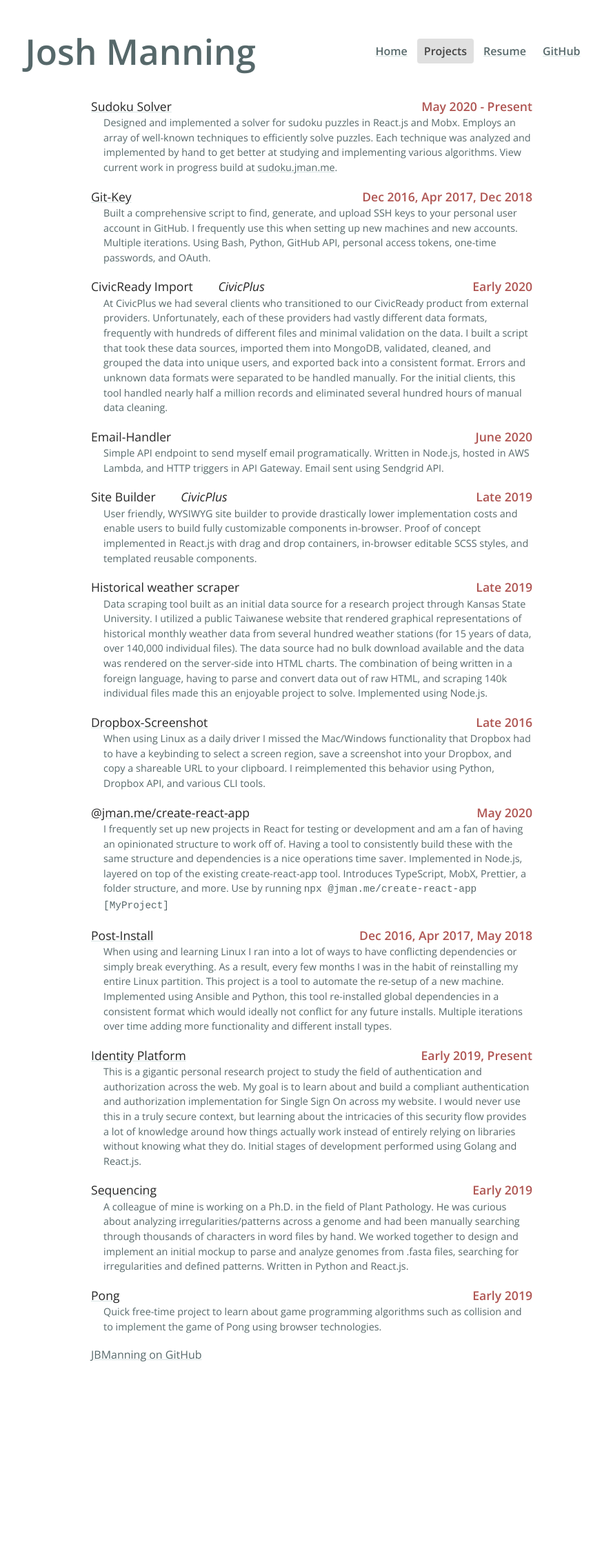
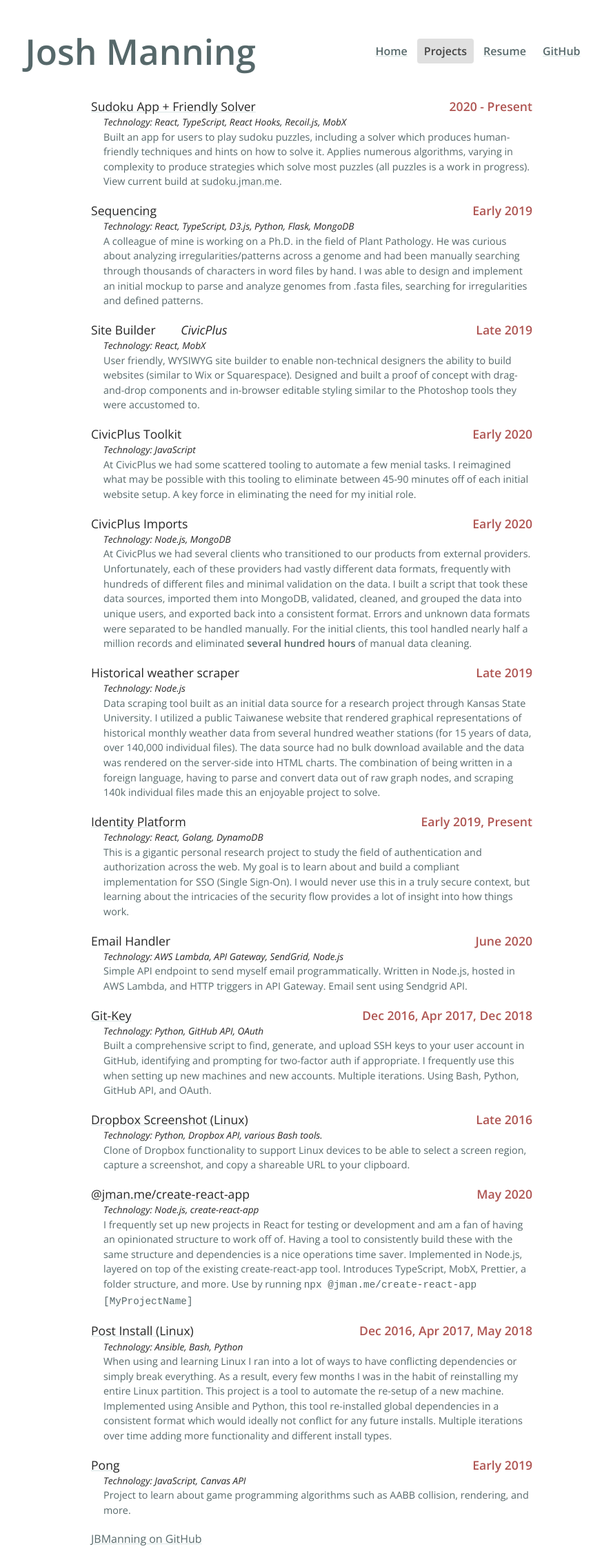
Before and after one commit to its-jman/jman.me, a Jekyll site: the page built from docs/projects/index.html, in a window 1280 px wide. Shown: the whole page at 69% size, without its empty margins (188-1061 px from the left). Built offline with Jekyll 4.4.1, drawn with Linux system fonts in a browser that asks for light colours; before the commit the page ends 1992 px from its top, so only the background shows below that.

Commit message:
refactor writing and descriptions

````diff
--- a/docs/_data/projects.yml
+++ b/docs/_data/projects.yml
@@ -1,49 +1,58 @@
 ---
-- name: "Sudoku Solver"
+- name: "Sudoku App + Friendly Solver"
   repository: https://github.com/jbmanning/sudoku
-  date: "May 2020 - Present"
+  date: "2020 - Present"
+  tech: React, TypeScript, React Hooks, Recoil.js, MobX
   description: |-
-    Designed and implemented a solver for sudoku puzzles in React.js and Mobx. Employs an array
-    of well-known techniques to efficiently solve puzzles. Each technique was analyzed
-    and implemented by hand to get better at studying and implementing various algorithms.
-    View current work in progress build at [sudoku.jman.me](https://sudoku.jman.me).
+    Built an app for users to play sudoku puzzles, including a solver which produces human-friendly
+    techniques and hints on how to solve it. Applies numerous algorithms, varying in
+    complexity to produce strategies which solve most puzzles (all puzzles is a work in
+    progress). View current build at [sudoku.jman.me](https://sudoku.jman.me).
 
-- name: "Git-Key"
-  repository: https://github.com/jbmanning/git-key
-  date: "Dec 2016, Apr 2017, Dec 2018"
+- name: "Sequencing"
+  repository: https://github.com/jbmanning/sequencing
+  date: "Early 2019"
+  tech: React, TypeScript, D3.js, Python, Flask, MongoDB
   description: |-
-    Built a comprehensive script to find, generate, and upload SSH keys to
-    your personal user account in GitHub. I frequently use this when setting
-    up new machines and new accounts. Multiple iterations. Using Bash, Python,
-    GitHub API, personal access tokens, one-time passwords, and OAuth.
+    A colleague of mine is working on a Ph.D. in the field of Plant Pathology.
+    He was curious about analyzing irregularities/patterns across a genome and had
+    been manually searching through thousands of characters in word files by hand.
+    I was able to design and implement an initial mockup to parse and analyze
+    genomes from .fasta files, searching for irregularities and defined
+    patterns.
 
-- name: "CivicReady Import&nbsp;&nbsp;&nbsp;&nbsp;&nbsp;&nbsp;&nbsp;&nbsp;*CivicPlus*"
+- name: "Site Builder&nbsp;&nbsp;&nbsp;&nbsp;&nbsp;&nbsp;&nbsp;&nbsp;*CivicPlus*"
+  date: "Late 2019"
+  tech: React, MobX
+  description: |-
+    User friendly, WYSIWYG site builder to enable non-technical designers the ability to
+    build websites (similar to Wix or Squarespace). Designed and built a proof of concept
+    with drag-and-drop components and in-browser editable styling similar to the Photoshop
+    tools they were accustomed to.
+
+- name: "CivicPlus Toolkit"
   date: "Early 2020"
+  tech: JavaScript
   description: |-
-    At CivicPlus we had several clients who transitioned to our CivicReady product from external
+    At CivicPlus we had some scattered tooling to automate a few menial tasks. I reimagined what may be possible
+    with this tooling to eliminate between 45-90 minutes off of each initial website setup. A key
+    force in eliminating the need for my initial role.
+
+- name: "CivicPlus Imports"
+  date: "Early 2020"
+  tech: Node.js, MongoDB
+  description: |-
+    At CivicPlus we had several clients who transitioned to our products from external
     providers. Unfortunately, each of these providers had vastly different data formats,
     frequently with hundreds of different files and minimal validation on the data.
     I built a script that took these data sources, imported them into MongoDB, validated, cleaned,
     and grouped the data into unique users, and exported back into a consistent format. Errors and unknown data formats
     were separated to be handled manually. For the initial clients, this tool handled nearly half a
-    million records and eliminated several hundred hours of manual data cleaning.
-
-- name: "Email-Handler"
-  date: "June 2020"
-  description: |-
-    Simple API endpoint to send myself email programatically. Written in Node.js, hosted in
-    AWS Lambda, and HTTP triggers in API Gateway. Email sent using Sendgrid API.
-
-- name: "Site Builder&nbsp;&nbsp;&nbsp;&nbsp;&nbsp;&nbsp;&nbsp;&nbsp;*CivicPlus*"
-  date: "Late 2019"
-  description: |-
-    User friendly, WYSIWYG site builder to provide drastically lower implementation
-    costs and enable users to build fully customizable components in-browser. Proof
-    of concept implemented in React.js with drag and drop containers, in-browser editable
-    SCSS styles, and templated reusable components.
+    million records and eliminated **several hundred hours** of manual data cleaning.
 
 - name: "Historical weather scraper"
   date: "Late 2019"
+  tech: Node.js
   description: |-
     Data scraping tool built as an initial data source for a research project
     through Kansas State University. I utilized a public Taiwanese website that rendered
@@ -51,32 +60,60 @@
     hundred weather stations (for 15 years of data, over 140,000 individual files).
     The data source had no bulk download available and the data was rendered on the
     server-side into HTML charts. The combination of being written in a foreign language,
-    having to parse and convert data out of raw HTML, and scraping 140k individual files
-    made this an enjoyable project to solve. Implemented using Node.js.
+    having to parse and convert data out of raw graph nodes, and scraping 140k individual files
+    made this an enjoyable project to solve.
 
-- name: "Dropbox-Screenshot"
+- name: "Identity Platform"
+  repository: https://github.com/jbmanning/auth
+  date: "Early 2019, Present"
+  tech: React, Golang, DynamoDB
+  description: |-
+    This is a gigantic personal research project to study the field of authentication and
+    authorization across the web. My goal is to learn about and build a compliant implementation
+    for SSO (Single Sign-On). I would never use this in a truly secure context, but learning about the intricacies
+    of the security flow provides a lot of insight into how things work.
+
+- name: "Email Handler"
+  date: "June 2020"
+  tech: AWS Lambda, API Gateway, SendGrid, Node.js
+  description: |-
+    Simple API endpoint to send myself email programmatically. Written in Node.js, hosted in
+    AWS Lambda, and HTTP triggers in API Gateway. Email sent using Sendgrid API.
+
+- name: "Git-Key"
+  repository: https://github.com/jbmanning/git-key
+  date: "Dec 2016, Apr 2017, Dec 2018"
+  tech: Python, GitHub API, OAuth
+  description: |-
+    Built a comprehensive script to find, generate, and upload SSH keys to
+    your user account in GitHub, identifying and prompting for two-factor auth
+    if appropriate. I frequently use this when setting up new machines and new
+    accounts. Multiple iterations. Using Bash, Python, GitHub API, and OAuth.
+
+- name: "Dropbox Screenshot (Linux)"
   repository: https://github.com/jbmanning/dropbox-screenshot
   date: "Late 2016"
+  tech: Python, Dropbox API, various Bash tools.
   description: |-
-    When using Linux as a daily driver I missed the Mac/Windows functionality that
-    Dropbox had to have a keybinding to select a screen region, save a screenshot into
-    your Dropbox, and copy a shareable URL to your clipboard. I reimplemented this
-    behavior using Python, Dropbox API, and various CLI tools.
+    Clone of Dropbox functionality to support Linux devices to be able to select a screen region,
+    capture a screenshot, and copy a shareable URL to your clipboard.
 
 - name: "@jman.me/create-react-app"
   repository: https://github.com/jbmanning/create-react-app
   date: "May 2020"
+  tech: Node.js, create-react-app
   description: |-
     I frequently set up new projects in React for testing or development and am a fan of
     having an opinionated structure to work off of. Having a tool to consistently build
     these with the same structure and dependencies is a nice operations time saver.
     Implemented in Node.js, layered on top of the existing create-react-app tool.
     Introduces TypeScript, MobX, Prettier, a folder structure, and more. Use by
-    running ```npx @jman.me/create-react-app [MyProject]```
+    running ```npx @jman.me/create-react-app [MyProjectName]```
 
-- name: "Post-Install"
+- name: "Post Install (Linux)"
   repository: https://github.com/jbmanning/post-install
   date: "Dec 2016, Apr 2017, May 2018"
+  tech: Ansible, Bash, Python
   description: |-
     When using and learning Linux I ran into a lot of ways to have conflicting dependencies
     or simply break everything. As a result, every few months I was in the habit of reinstalling
@@ -85,32 +122,9 @@
     format which would ideally not conflict for any future installs. Multiple iterations over time
     adding more functionality and different install types.
 
-- name: "Identity Platform"
-  repository: https://github.com/jbmanning/auth
-  date: "Early 2019, Present"
-  description: |-
-    This is a gigantic personal research project to study the field of authentication and
-    authorization across the web. My goal is to learn about and build a compliant
-    authentication and authorization implementation for Single Sign On across my website.
-    I would never use this in a truly secure context, but learning about the intricacies
-    of this security flow provides a lot of knowledge around how things actually work instead
-    of entirely relying on libraries without knowing what they do. Initial stages of development
-    performed using Golang and React.js.
-
-- name: "Sequencing"
-  repository: https://github.com/jbmanning/sequencing
-  date: "Early 2019"
-  description: |-
-    A colleague of mine is working on a Ph.D. in the field of Plant Pathology.
-    He was curious about analyzing irregularities/patterns across a genome and had
-    been manually searching through thousands of characters in word files by hand.
-    We worked together to design and implement an initial mockup to parse and analyze
-    genomes from .fasta files, searching for irregularities and defined
-    patterns. Written in Python and React.js.
-
 - name: "Pong"
   repository: https://github.com/jbmanning/projects/pong
   date: "Early 2019"
+  tech: JavaScript, Canvas API
   description: |-
-    Quick free-time project to learn about game programming algorithms such as collision
-    and to implement the game of Pong using browser technologies.
+    Project to learn about game programming algorithms such as AABB collision, rendering, and more.
--- a/docs/projects/index.html
+++ b/docs/projects/index.html
@@ -10,7 +10,7 @@ layout: base
       <div class="project-name">
         {% if project.repository %}
         <a href="{{ project.repository }}">
-            {{ project.name | markdownify| remove: '<p>' | remove: '</p>' }}
+          {{ project.name | markdownify | remove: '<p>' | remove: '</p>' }}
         </a>
         {% else %}
         {{ project.name | markdownify | remove: '<p>' | remove: '</p>' }}
@@ -23,6 +23,9 @@ layout: base
       {{ project.company }}
     </div>
     {% endif %}
+    {% if project.tech %}
+    <div class="project-tech">Technology: {{ project.tech | markdownify | remove: '<p>' | remove: '</p>' }}</div>
+    {% endif %}
     <div class="project-description">{{ project.description | markdownify }}</div>
   </div>
   {% endfor %}
--- a/docs/static/main.css
+++ b/docs/static/main.css
@@ -128,13 +128,20 @@ a:hover {
   font-weight: 600;
 }
 
+.project-tech {
+  font-size: 0.85rem;
+  font-style: italic;
+  margin-left: 18px;
+
+}
+
 .project-description {
   font-size: 0.9rem;
   color: var(--cool-grey);
   margin-left: 18px;
 }
 
-@media (min-width: 380px) {
+@media (min-width: 520px) {
   .global-title {
     font-size: 2.35rem;
   }
````
Also changed, not shown: docs/index.html (+5 -6 lines), 1 other file. Lines whose indentation alone changed are shown as unchanged.
